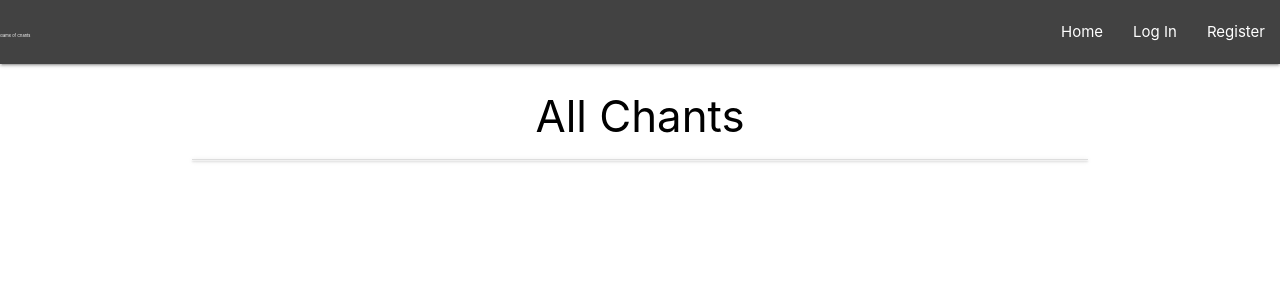
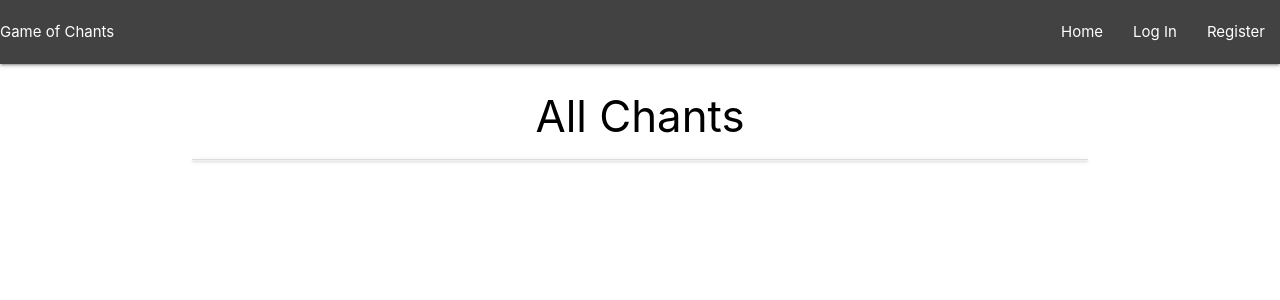
Before and after one commit to RoyoftheRavers/football_game_of_chants, a Flask app: page / in a window 1280 px wide. Shown: the top 300 px of the page. Run offline with Flask 2, Linux system fonts and the light colour scheme; data that the repository does not hold is empty; some libraries are stand-ins or nearby versions.

Commit message:
Nav heading reverted to orginal plain text

```diff
--- a/static/css/style.css
+++ b/static/css/style.css
@@ -1,7 +1,3 @@
 .btn-small {
     margin: 5px;
 }
-
-.nav-heading {
-    font-size: 4px;
-}
--- a/templates/base.html
+++ b/templates/base.html
@@ -16,7 +16,7 @@
         <!--Main navbar top-->
         <nav>
             <div class="nav-wrapper grey darken-3">
-                <a href="{{ url_for('get_chants') }}" class="nav-heading">Game of Chants</a>
+                <a href="{{ url_for('get_chants') }}">Game of Chants</a>
                 <a href="#" data-target="mobile-demo" class="sidenav-trigger"><i class="fas fa-bars"></i></a>
                 <ul class="right hide-on-med-and-down">
                     <li><a href="{{ url_for('get_chants') }}">Home</a></li>
```
